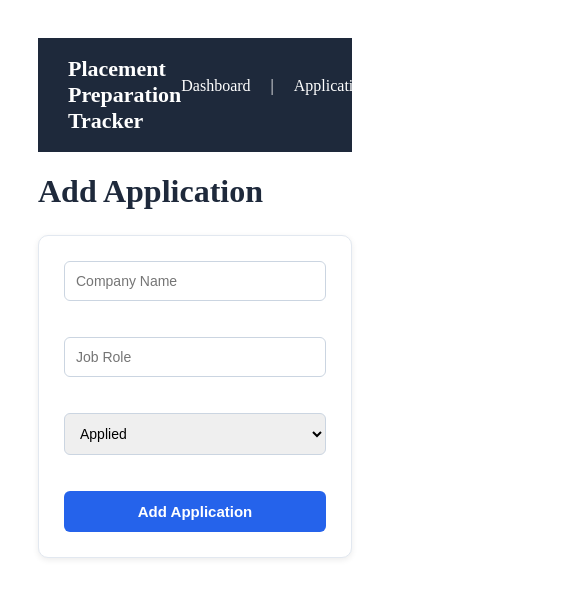
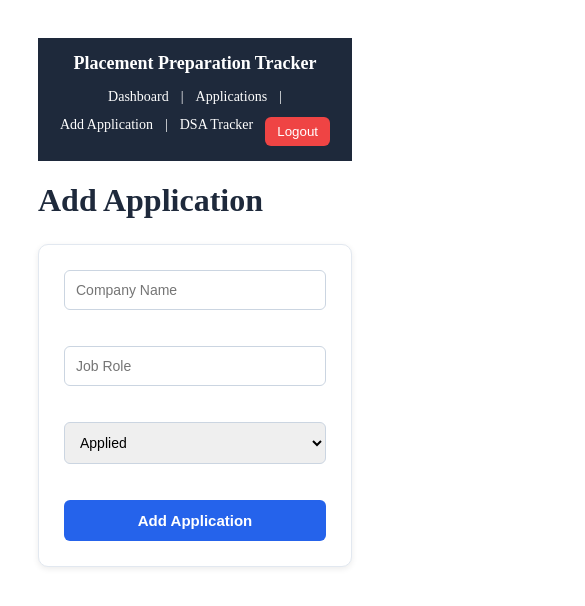
Before and after one commit to riddhi9824/placement-prep-tracker, a React app in the folder frontend/: page /add in a window 390 px wide. Shown: the top 606 px of the page, 585 px wide, since content can reach past the window. Built offline with nearby package versions, Linux system fonts and the light colour scheme; sample sign-in values are in the browser's storage; the HTML template or start-up script is replaced by a standard one.

Commit message:
Make navbar responsive

```diff
--- a/frontend/src/styles/Navbar.css
+++ b/frontend/src/styles/Navbar.css
@@ -40,3 +40,31 @@
 .logout-button:hover {
     background-color: #dc2626;
 }
+
+@media (max-width: 900px) {
+    .navbar {
+        flex-direction: column;
+        gap: 15px;
+        text-align: center;
+    }
+    .navbar-links {
+        flex-wrap: wrap;
+        justify-content: center;
+    }
+}
+
+@media (max-width: 600px) {
+    .navbar {
+        padding: 15px 20px;
+    }
+    .navbar-title {
+        font-size: 18px;
+    }
+    .navbar-links {
+        gap: 12px;
+        font-size: 14px;
+    }
+    .logout-button {
+        padding: 7px 12px;
+    }
+}
```
